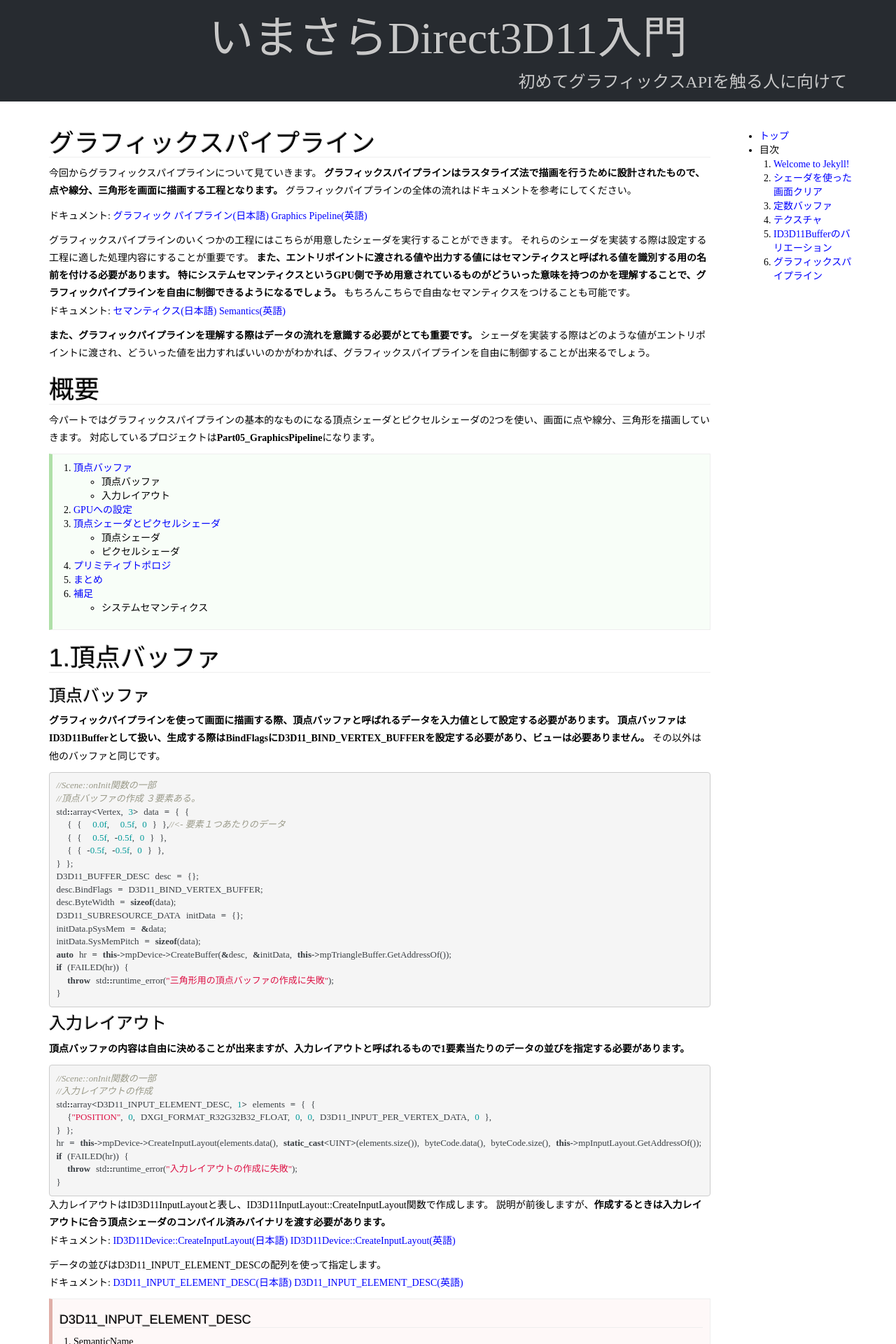
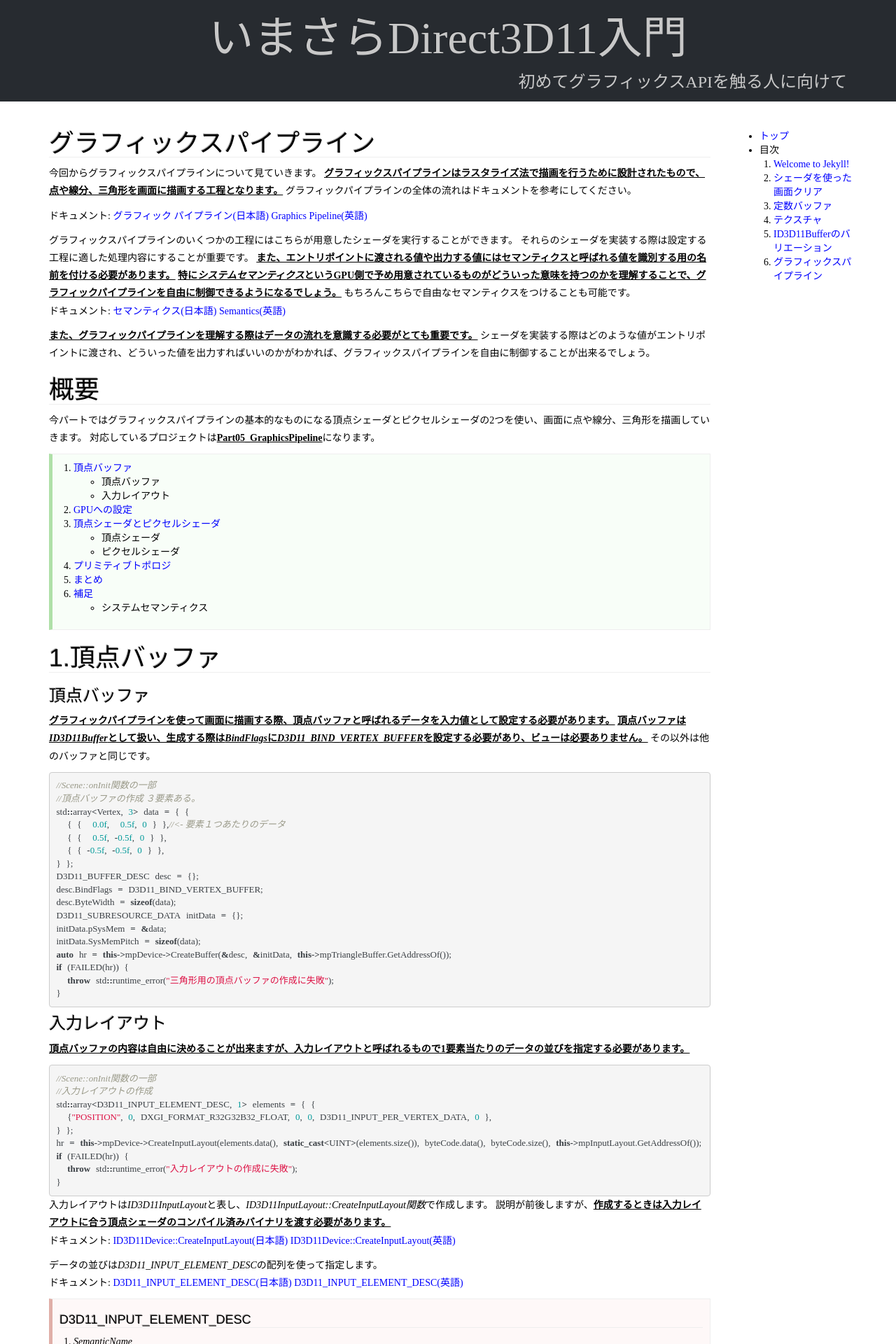
Before and after one commit to tositeru/ImasaraDX11, a Jekyll site: the page built from _posts/2016-04-30-graphics-pipeline.markdown, in a window 1280 px wide. Shown: the top 1920 px of the page at 70% size. Built offline with Jekyll 4.4.1, drawn with Linux system fonts in a browser that asks for light colours.

Commit message:
css適応し忘れ

```diff
--- a/_posts/2016-04-30-graphics-pipeline.markdown
+++ b/_posts/2016-04-30-graphics-pipeline.markdown
@@ -2,11 +2,11 @@
 layout: default
 title: "グラフィックスパイプライン"
 categories: part
-description: ""
+description: "今パートではグラフィックスパイプラインの基本的なものになる頂点シェーダとピクセルシェーダの2つを使い、画面に点や線分、三角形を描画していきます。"
 ---
 <h1 class="under-bar">グラフィックスパイプライン</h1>
 今回からグラフィックスパイプラインについて見ていきます。
-<b>グラフィックスパイプラインはラスタライズ法で描画を行うために設計されたもので、点や線分、三角形を画面に描画する工程となります。</b>
+<span class="important">グラフィックスパイプラインはラスタライズ法で描画を行うために設計されたもので、点や線分、三角形を画面に描画する工程となります。</span>
 グラフィックパイプラインの全体の流れはドキュメントを参考にしてください。
 
 ドキュメント:
@@ -18,8 +18,8 @@
 
 グラフィックスパイプラインのいくつかの工程にはこちらが用意したシェーダを実行することができます。
 それらのシェーダを実装する際は設定する工程に適した処理内容にすることが重要です。
-<b>また、エントリポイントに渡される値や出力する値にはセマンティクスと呼ばれる値を識別する用の名前を付ける必要があります。</b>
-<b>特に<l>システムセマンティクス</l>というGPU側で予め用意されているものがどういった意味を持つのかを理解することで、グラフィックパイプラインを自由に制御できるようになるでしょう。</b>
+<span class="important">また、エントリポイントに渡される値や出力する値にはセマンティクスと呼ばれる値を識別する用の名前を付ける必要があります。</span>
+<span class="important">特に<span class="keyward">システムセマンティクス</span>というGPU側で予め用意されているものがどういった意味を持つのかを理解することで、グラフィックパイプラインを自由に制御できるようになるでしょう。</span>
 もちろんこちらで自由なセマンティクスをつけることも可能です。
 <br>ドキュメント:
 [セマンティクス(日本語)][SEMANTICS_JP]
@@ -28,12 +28,12 @@
 [SEMANTICS_JP]:https://msdn.microsoft.com/ja-jp/library/bb509647(v=vs.85).aspx
 [SEMANTICS_EN]:https://msdn.microsoft.com/en-us/library/windows/desktop/bb509647(v=vs.85).aspx
 
-<b>また、グラフィックパイプラインを理解する際はデータの流れを意識する必要がとても重要です。</b>
+<span class="important">また、グラフィックパイプラインを理解する際はデータの流れを意識する必要がとても重要です。</span>
 シェーダを実装する際はどのような値がエントリポイントに渡され、どういった値を出力すればいいのかがわかれば、グラフィックスパイプラインを自由に制御することが出来るでしょう。
 
 <h1 class="under-bar">概要</h1>
 今パートではグラフィックスパイプラインの基本的なものになる頂点シェーダとピクセルシェーダの2つを使い、画面に点や線分、三角形を描画していきます。
-対応しているプロジェクトは<b>Part05_GraphicsPipeline</b>になります。
+対応しているプロジェクトは<span class="important">Part05_GraphicsPipeline</span>になります。
 
 <div class="summary">
   <ol>
@@ -64,8 +64,8 @@
 <a name="VERTEX_BUFFER"></a>
 
 <h3>頂点バッファ</h3>
-<b>グラフィックパイプラインを使って画面に描画する際、頂点バッファと呼ばれるデータを入力値として設定する必要があります。</b>
-<b>頂点バッファは<l>ID3D11Buffer</l>として扱い、生成する際は<l>BindFlags</l>に<l>D3D11_BIND_VERTEX_BUFFER</l>を設定する必要があり、ビューは必要ありません。</b>
+<span class="important">グラフィックパイプラインを使って画面に描画する際、頂点バッファと呼ばれるデータを入力値として設定する必要があります。</span>
+<span class="important">頂点バッファは<span class="keyward">ID3D11Buffer</span>として扱い、生成する際は<span class="keyward">BindFlags</span>に<span class="keyward">D3D11_BIND_VERTEX_BUFFER</span>を設定する必要があり、ビューは必要ありません。</span>
 その以外は他のバッファと同じです。
 
 {% highlight c++ %}
@@ -89,7 +89,7 @@
 {% endhighlight %}
 
 <h3>入力レイアウト</h3>
-<b>頂点バッファの内容は自由に決めることが出来ますが、入力レイアウトと呼ばれるもので1要素当たりのデータの並びを指定する必要があります。</b>
+<span class="important">頂点バッファの内容は自由に決めることが出来ますが、入力レイアウトと呼ばれるもので1要素当たりのデータの並びを指定する必要があります。</span>
 
 {% highlight c++ %}
 //Scene::onInit関数の一部
@@ -103,8 +103,8 @@
 }
 {% endhighlight %}
 
-入力レイアウトは<l>ID3D11InputLayout</l>と表し、<l>ID3D11InputLayout::CreateInputLayout関数</l>で作成します。
-説明が前後しますが、<b>作成するときは入力レイアウトに合う頂点シェーダのコンパイル済みバイナリを渡す必要があります。</b>
+入力レイアウトは<span class="keyward">ID3D11InputLayout</span>と表し、<span class="keyward">ID3D11InputLayout::CreateInputLayout関数</span>で作成します。
+説明が前後しますが、<span class="important">作成するときは入力レイアウトに合う頂点シェーダのコンパイル済みバイナリを渡す必要があります。</span>
 <br>ドキュメント:
 [ID3D11Device::CreateInputLayout(日本語)][CREATE_INPUT_LAYOUT_JP]
 [ID3D11Device::CreateInputLayout(英語)][CREATE_INPUT_LAYOUT_EN]
@@ -112,7 +112,7 @@
 [CREATE_INPUT_LAYOUT_JP]:https://msdn.microsoft.com/ja-jp/library/ee419795(v=vs.85).aspx
 [CREATE_INPUT_LAYOUT_EN]:https://msdn.microsoft.com/en-us/library/windows/desktop/ff476512(v=vs.85).aspx
 
-データの並びは<l>D3D11_INPUT_ELEMENT_DESC</l>の配列を使って指定します。
+データの並びは<span class="keyward">D3D11_INPUT_ELEMENT_DESC</span>の配列を使って指定します。
 <br>ドキュメント:
 [D3D11_INPUT_ELEMENT_DESC(日本語)][D3D11_INPUT_ELEMENT_DESC_JP]
 [D3D11_INPUT_ELEMENT_DESC(英語)][D3D11_INPUT_ELEMENT_DESC_EN]
@@ -123,13 +123,13 @@
 <div class="argument">
   <h4 class="under-bar">D3D11_INPUT_ELEMENT_DESC</h4>
   <ol>
-    <li><l>SemanticName</l>
+    <li><span class="keyward">SemanticName</span>
       <p>セマンティクス名</p>
     </li>
-    <li><l>SemanticIndex</l>
+    <li><span class="keyward">SemanticIndex</span>
       <p>セマンティクス名の番号。同じ名前のものがあった時に識別するためのものになります。</p>
     </li>
-    <li><l>Format</l>
+    <li><span class="keyward">Format</span>
       <p>要素のフォーマット。どのようなフォーマットを設定するかは下のコードを参考にしてください。
         {% highlight c++ %}
   struct Vertex {
@@ -146,16 +146,16 @@
         {% endhighlight %}
       </p>
     </li>
-    <li><l>InputSlot</l>
+    <li><span class="keyward">InputSlot</span>
       <p>
         入力スロットの指定。
         頂点バッファはGPUに複数設定することができ、この要素がどのスロットのものかを指定するときに使用します。
       </p>
     </li>
-    <li><l>AlignedByteOffset</l>
+    <li><span class="keyward">AlignedByteOffset</span>
       <p>
         要素内でのオフセット。
-        <l>D3D11_APPEND_ALIGNED_ELEMENT</l>を指定すると直前の要素の後ろに来るような値が設定されます。
+        <span class="keyward">D3D11_APPEND_ALIGNED_ELEMENT</span>を指定すると直前の要素の後ろに来るような値が設定されます。
         {% highlight c++ %}
   //D3D11_INPUT_PER_VERTEX_DATAを使わない時の例
   struct Vertex {
@@ -171,10 +171,10 @@
         {% endhighlight %}
       </p>
     </li>
-    <li><l>InputSlotClass</l>
+    <li><span class="keyward">InputSlotClass</span>
       <p>入力データの種類を設定。あとのパートで説明するインスタンス描画のときに使用します。</p>
     </li>
-    <li><l>InstanceDataStepRate</l>
+    <li><span class="keyward">InstanceDataStepRate</span>
       <p>
         あとのパートで説明するインスタンス描画のときに使用しますので、省略します。
       </p>
@@ -182,10 +182,10 @@
   </ol>
 </div>
 
-<b>ちなみに入力レイアウトは使用する頂点シェーダや頂点バッファの個数分生成する必要はなく、同じデータの並びだったり、互換性があるものなら１つの入力レイアウトを使い回すことが可能です。</b>
+<span class="important">ちなみに入力レイアウトは使用する頂点シェーダや頂点バッファの個数分生成する必要はなく、同じデータの並びだったり、互換性があるものなら１つの入力レイアウトを使い回すことが可能です。</span>
 
 以上でグラフィックスパイプラインを使う際に必要となる頂点バッファと入力レイアウトについての説明は終わります。
-あとはこの２つをグラフィックスパイプラインの始めのステージとなる<l>入力アセンブラステージ</l>に設定すれば使うことができます。
+あとはこの２つをグラフィックスパイプラインの始めのステージとなる<span class="keyward">入力アセンブラステージ</span>に設定すれば使うことができます。
 <br>ドキュメント:
 [入力アセンブラー ステージ(日本語)][IA_STAGE_JP]
 [Input-Assembler Stage(英語)][IA_STAGE_EN]
@@ -221,8 +221,8 @@
 this->mpImmediateContext->Draw(vertexCount, 0);
 {% endhighlight %}
 
-上の<l>ID3D11DeviceContext::IASetVertexBuffers関数</l>で頂点バッファを設定しています。
-引数について詳しく見て行きませんが、<b>設定するときは頂点バッファの配列以外に1要素のサイズと開始オフセットも一緒に指定する必要があります。</b>
+上の<span class="keyward">ID3D11DeviceContext::IASetVertexBuffers関数</span>で頂点バッファを設定しています。
+引数について詳しく見て行きませんが、<span class="important">設定するときは頂点バッファの配列以外に1要素のサイズと開始オフセットも一緒に指定する必要があります。</span>
 <br>ドキュメント：
 [ID3D11DeviceContext::IASetVertexBuffers(日本語)][IASetVertexBuffers_JP]
 [ID3D11DeviceContext::IASetVertexBuffers(英語)][IASetVertexBuffers_EN]
@@ -242,27 +242,27 @@
 this->mpImmediateContext->IASetVertexBuffers(0, static_cast<UINT>(ppVertexBuffers.size()), ppVertexBuffers.data(), strides.data(), offsets.data());
 {% endhighlight %}
 
-続いて入力レイアウトは<l>ID3D11DeviceContext::IASetInputLayout関数</l>で設定します。
+続いて入力レイアウトは<span class="keyward">ID3D11DeviceContext::IASetInputLayout関数</span>で設定します。
 {% highlight c++%}
 //入力レイアウトの設定
 this->mpImmediateContext->IASetInputLayout(this->mpInputLayout.Get());
 {% endhighlight %}
 
 頂点バッファと入力レイアウトの設定の仕方は以上です。
-<b>あとは<l>ID3D11DeviceContext::Draw関数</l>でグラフィックスパイプラインを実行すれば、設定した頂点バッファと入力レイアウトが使われます。</b>
+<span class="important">あとは<span class="keyward">ID3D11DeviceContext::Draw関数</span>でグラフィックスパイプラインを実行すれば、設定した頂点バッファと入力レイアウトが使われます。</span>
 
-<l>ID3D11DeviceContext::Draw関数</l>は<l>Draw Call</l>と呼ばれ、これ以外にも幾つかの種類があります。
+<span class="keyward">ID3D11DeviceContext::Draw関数</span>は<span class="keyward">Draw Call</span>と呼ばれ、これ以外にも幾つかの種類があります。
 それらについては別パートで詳しく見ていきます。
 
-あと説明が前後しますが、はじめのコードでは頂点バッファと入力レイアウト以外に<l>プリミティブトポロジ</l>と頂点シェーダ、ピクセルシェーダの設定も行っています。
+あと説明が前後しますが、はじめのコードでは頂点バッファと入力レイアウト以外に<span class="keyward">プリミティブトポロジ</span>と頂点シェーダ、ピクセルシェーダの設定も行っています。
 それらの説明は後で行いますが、グラフィックスパイプラインを実行する際はこれらも設定する必要があることを覚えておいてください。
 
 <div class="topic">
   <h3>ID3D11DeviceContextの関数の名前</h3>
   <p>
-    <b>これまで<l>ID3D11DeviceContext</l>を使ってGPUにいろいろなものを設定してきましたが、その関数には設定する対象に応じて一定のルールがあります。</b>
-    例えばコンピュートシェーダに関連するものは名前の先頭に<l>CS</l>がついており、今回出てきました入力アセンブラステージの場合は<l>IA</l>がつきます。
-    他にも頂点シェーダでは<l>VS</l>が、ピクセルシェーダには<l>PS</l>がつきます。
+    <span class="important">これまで<span class="keyward">ID3D11DeviceContext</span>を使ってGPUにいろいろなものを設定してきましたが、その関数には設定する対象に応じて一定のルールがあります。</span>
+    例えばコンピュートシェーダに関連するものは名前の先頭に<span class="keyward">CS</span>がついており、今回出てきました入力アセンブラステージの場合は<span class="keyward">IA</span>がつきます。
+    他にも頂点シェーダでは<span class="keyward">VS</span>が、ピクセルシェーダには<span class="keyward">PS</span>がつきます。
     今後グラフィックスパイプラインを見ていくうえで様々なステージが出てきますが、どういったものが設定可能なのかはこのルールを知っていればすぐに分かるようになっています。
   </p>
 </div>
@@ -272,7 +272,7 @@
 それでは頂点シェーダとピクセルシェーダについて見ていきましょう。
 
 <h3>頂点シェーダ</h3>
-<b>頂点シェーダは入力アセンブラステージに設定された頂点バッファを入力値として取るシェーダになります。</b>
+<span class="important">頂点シェーダは入力アセンブラステージに設定された頂点バッファを入力値として取るシェーダになります。</span>
 
 {% highlight hlsl %}
 // VertexShader.hlsl
@@ -284,7 +284,7 @@
 上のコードが頂点シェーダのとても簡単な実装になります。
 行っていることは入力レイアウトで"POSITION"というセマンティクスを持つ頂点バッファの要素を"SV_POSITION"というセマンティクスに変えて次のステージに渡しているだけです。
 
-main関数が呼ばれる回数は<l>Draw Call</l>で指定した頂点数で決まります。
+main関数が呼ばれる回数は<span class="keyward">Draw Call</span>で指定した頂点数で決まります。
 このため頂点シェーダで行う処理は1つの頂点を対象にしたものが適切となるでしょう。
 例えば3Dから2Dへの変換行列をかけたり、スキンメッシュアニメーションを適応したりなどなどです。
 {% highlight hlsl %}
@@ -314,13 +314,13 @@
 
 上のコードでは定数バッファを使用しています。シェーダモデル5.0ならテクスチャも使用可能ですが、それ以前だと使えないシェーダモデルもありますので注意してください。
 
-ちなみにCPU上での頂点シェーダは<l>ID3D11VertexShader</l>で表されます。
-生成は<l>ID3D11Device::CreateVertexShader関数</l>で行い、コンピュートシェーダと同じように作ります。
+ちなみにCPU上での頂点シェーダは<span class="keyward">ID3D11VertexShader</span>で表されます。
+生成は<span class="keyward">ID3D11Device::CreateVertexShader関数</span>で行い、コンピュートシェーダと同じように作ります。
 コンパイルの際は必ずシェーダモデルに頂点シェーダのものを指定することを忘れないでください。
-<b>また頂点シェーダのコンパイル済みバイナリは入力レイアウトの生成時に使用しますので、注意してください。</b>
+<span class="important">また頂点シェーダのコンパイル済みバイナリは入力レイアウトの生成時に使用しますので、注意してください。</span>
 
 <h3>ピクセルシェーダ</h3>
-<b>ピクセルシェーダはラスタライザーステージで処理されたデータを受け取り、画面に表示するピクセルの値を計算して返すシェーダになります。</b>
+<span class="important">ピクセルシェーダはラスタライザーステージで処理されたデータを受け取り、画面に表示するピクセルの値を計算して返すシェーダになります。</span>
 {% highlight hlsl %}
 // PixelShader.hlsl
 float4 main(float4 pos : SV_POSITION) : SV_TARGET
@@ -332,22 +332,22 @@
 
 上のピクセルシェーダでは白色のピクセルを画面に出力するものになります。
 
-<b>ピクセルシェーダでは画面の好きな場所に値を出力することはできません。</b>
+<span class="important">ピクセルシェーダでは画面の好きな場所に値を出力することはできません。</span>
 これはピクセルシェーダの1つ前のステージであるラスタライザーステージで処理するピクセルを決定しているためです。
 そのためピクセルシェーダではピクセルの値を決めるための処理を行うのが適切となるでしょう。
-<l>SV_POSITIONセマンティクス</l>を指定した値で画面上の位置がわかるようになっていますのでそのような情報が欲しい場合は活用してください。
+<span class="keyward">SV_POSITIONセマンティクス</span>を指定した値で画面上の位置がわかるようになっていますのでそのような情報が欲しい場合は活用してください。
 
 ラスタライザーステージは頂点シェーダとピクセルシェーダの間で実行されるステージになります。
-<b>詳しくは後のパートで説明しますが、頂点シェーダで出力されたデータはこのステージで補間されたり、SV_POSITIONを指定されたものはそれのw成分で割られ、画面の位置へと変換されます。</b>
+<span class="important">詳しくは後のパートで説明しますが、頂点シェーダで出力されたデータはこのステージで補間されたり、SV_POSITIONを指定されたものはそれのw成分で割られ、画面の位置へと変換されます。</span>
 
 main関数が呼ばれる回数は頂点バッファと後述するプリミティブトポロジなどで変わってきます。
-<b>これは描画する物によって描画範囲が異なるためです。</b>
+<span class="important">これは描画する物によって描画範囲が異なるためです。</span>
 例えば画面全体を覆う三角形と中央付近に小さく出る三角形では描画されるピクセルの個数は前者が多くなることは明らかです。
-<b>グラフィックスパイプラインでは頂点バッファの内容やピクセルシェーダ以前のステージの処理結果などによって自動的に処理を行うピクセル決めてくれます。</b>
+<span class="important">グラフィックスパイプラインでは頂点バッファの内容やピクセルシェーダ以前のステージの処理結果などによって自動的に処理を行うピクセル決めてくれます。</span>
 もちろんコンピュートシェーダでもこれと同じ機能を実装することはできるでしょうが、GPU自体がこの処理に最適化されているためそのようなことをする意味はないと言ってもいいでしょう。
 
-CPU上ではピクセルシェーダは<l>ID3D11PixelShader</l>と表されます。
-頂点シェーダと似たように<l>ID3D11Device::CreatePixelShader関数</l>を使って生成されます。
+CPU上ではピクセルシェーダは<span class="keyward">ID3D11PixelShader</span>と表されます。
+頂点シェーダと似たように<span class="keyward">ID3D11Device::CreatePixelShader関数</span>を使って生成されます。
 また、コンパイルの際はシェーダモデルにピクセルシェーダのものを指定することを忘れないで下さい。
 
 頂点シェーダとピクセルシェーダについては以上になります。
@@ -365,16 +365,16 @@
 
 サンプルで使用しているプリミティブトポロジは以下のものになります。
 <ul>
-  <li><l>D3D11_PRIMITIVE_TOPOLOGY_POINTLIST</l>
+  <li><span class="keyward">D3D11_PRIMITIVE_TOPOLOGY_POINTLIST</span>
     <p>頂点バッファの内容を点情報として扱います。</p>
   </li>
-  <li><l>D3D11_PRIMITIVE_TOPOLOGY_LINELIST</l>
+  <li><span class="keyward">D3D11_PRIMITIVE_TOPOLOGY_LINELIST</span>
     <p>
       頂点バッファの内容を線分情報として扱います。
       0と1番目の要素を線分のペアとし、2と3番目、4と5番目...も同じく線分のペアとしてみなします。
     </p>
   </li>
-  <li><l>D3D11_PRIMITIVE_TOPOLOGY_TRIANGLELIST</l>
+  <li><span class="keyward">D3D11_PRIMITIVE_TOPOLOGY_TRIANGLELIST</span>
     <p>
       頂点バッファの内容を三角形情報として扱います。
       0,1,2番目を三角形の各頂点として、後の3,4,5番目、6,7,8番目...も同じく三角形の頂点としてみなします。
@@ -396,9 +396,9 @@
 <div class="supplemental">
   <h4>システムセマンティクス</h4>
   <p>
-    頂点シェーダとピクセルシェーダで<l>SV_POSITION</l>というセマンティクスを使用しました。
-    <l>SV_POSITION</l>の前にある<l>SV_</l>はシステムセマンティクスを表し、グラフィックスパイプラインを実行する上で重要な意味を持ちます。
-    頂点シェーダで<l>SV_POSITION</l>を指定した値はラスタライザーステージで加工されピクセル位置に変換されます。
+    頂点シェーダとピクセルシェーダで<span class="keyward">SV_POSITION</span>というセマンティクスを使用しました。
+    <span class="keyward">SV_POSITION</span>の前にある<span class="keyward">SV_</span>はシステムセマンティクスを表し、グラフィックスパイプラインを実行する上で重要な意味を持ちます。
+    頂点シェーダで<span class="keyward">SV_POSITION</span>を指定した値はラスタライザーステージで加工されピクセル位置に変換されます。
   </p>
   <figure class="highlight"><pre>
 <code>//SV_POSITIONと画面上の位置の関係の例
@@ -413,7 +413,7 @@
   </code></pre></figure>
   <p>
     GPUの設定よって上のコードで書いた場所に出るわけではありませんが、意味合いは同じです。
-    ちなみに<l>SV_POSITION</l>で指定した値は必ず<l>float4</l>型を指定し、w成分は0にならないようにしてください。
+    ちなみに<span class="keyward">SV_POSITION</span>で指定した値は必ず<span class="keyward">float4</span>型を指定し、w成分は0にならないようにしてください。
     これはラスタライザーステージでwの値で割るためです。
     なぜ、自動でwの値で割るかと言われれば、変換行列について調べればわかるでしょう。
   </p>
```
